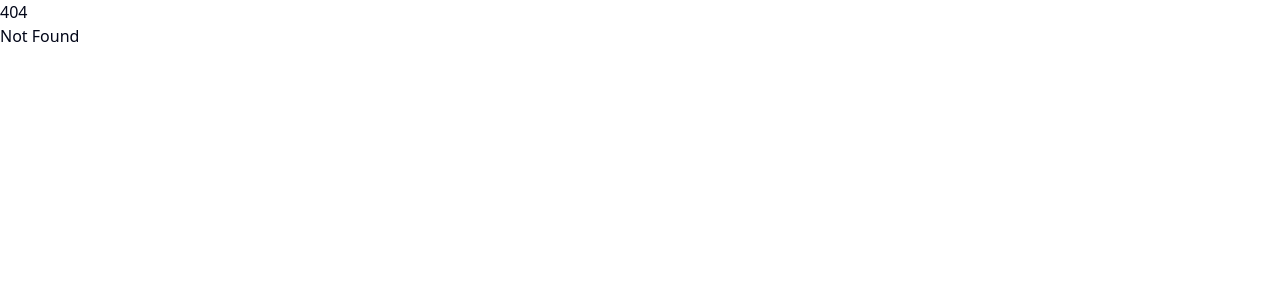
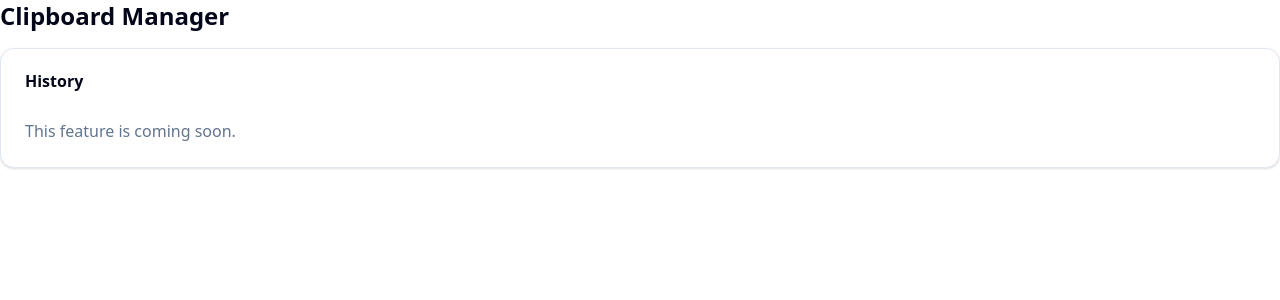
Before and after one commit to Michael-Obele/VaultNote, a SvelteKit app: page /clipboard in a window 1280 px wide. Before the commit this address had no page. Shown: the top 300 px of the page. Built offline with nearby package versions, Linux system fonts and the light colour scheme.

Commit message:
feat: add Clipboard Manager and Password Vault pages

```diff
--- /dev/null
+++ b/src/routes/clipboard/+page.svelte
@@ -0,0 +1,22 @@
+<script lang="ts">
+	import {
+		Card,
+		CardContent,
+		CardHeader,
+		CardTitle
+	} from '$lib/components/ui/card';
+</script>
+
+<div class="flex h-full flex-col gap-4">
+	<header>
+		<h1 class="text-2xl font-bold">Clipboard Manager</h1>
+	</header>
+	<Card class="flex-1">
+		<CardHeader>
+			<CardTitle>History</CardTitle>
+		</CardHeader>
+		<CardContent>
+			<p class="text-muted-foreground">This feature is coming soon.</p>
+		</CardContent>
+	</Card>
+</div>
--- /dev/null
+++ b/src/routes/passwords/+page.svelte
@@ -0,0 +1,22 @@
+<script lang="ts">
+	import {
+		Card,
+		CardContent,
+		CardHeader,
+		CardTitle
+	} from '$lib/components/ui/card';
+</script>
+
+<div class="flex h-full flex-col gap-4">
+	<header>
+		<h1 class="text-2xl font-bold">Password Vault</h1>
+	</header>
+	<Card class="flex-1">
+		<CardHeader>
+			<CardTitle>Vault</CardTitle>
+		</CardHeader>
+		<CardContent>
+			<p class="text-muted-foreground">This feature is coming soon.</p>
+		</CardContent>
+	</Card>
+</div>
```
